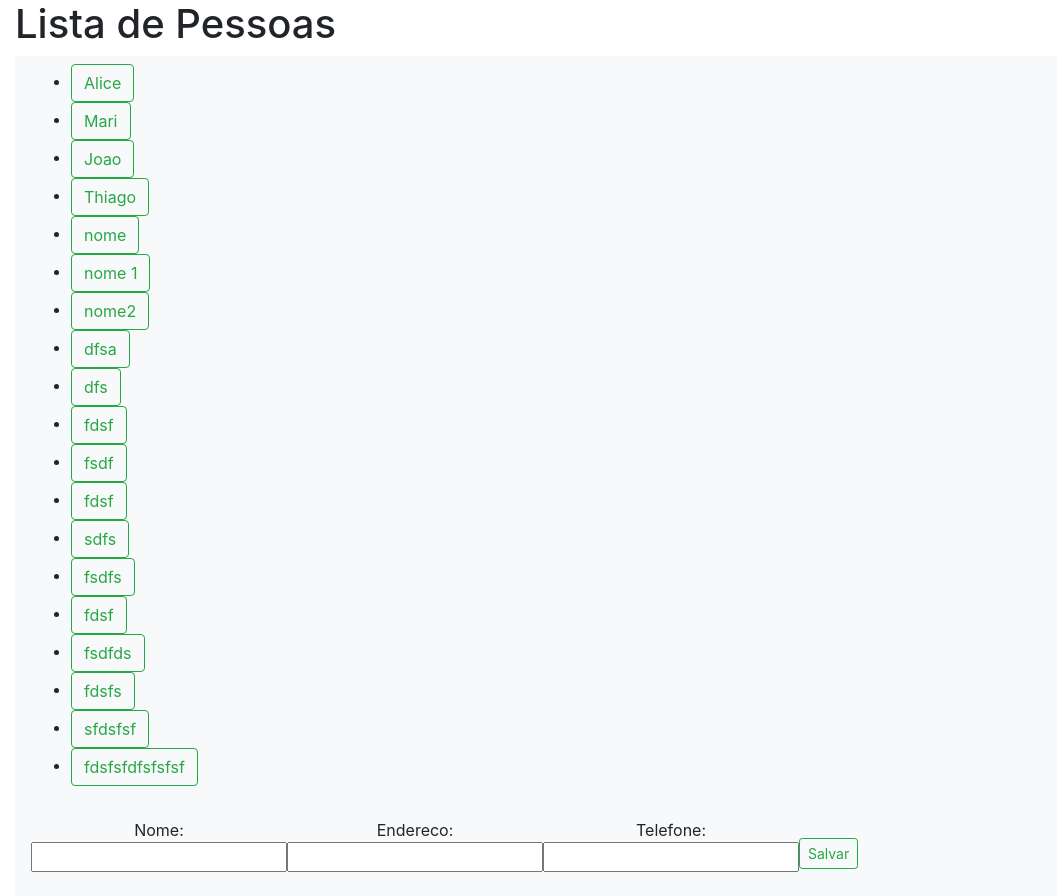
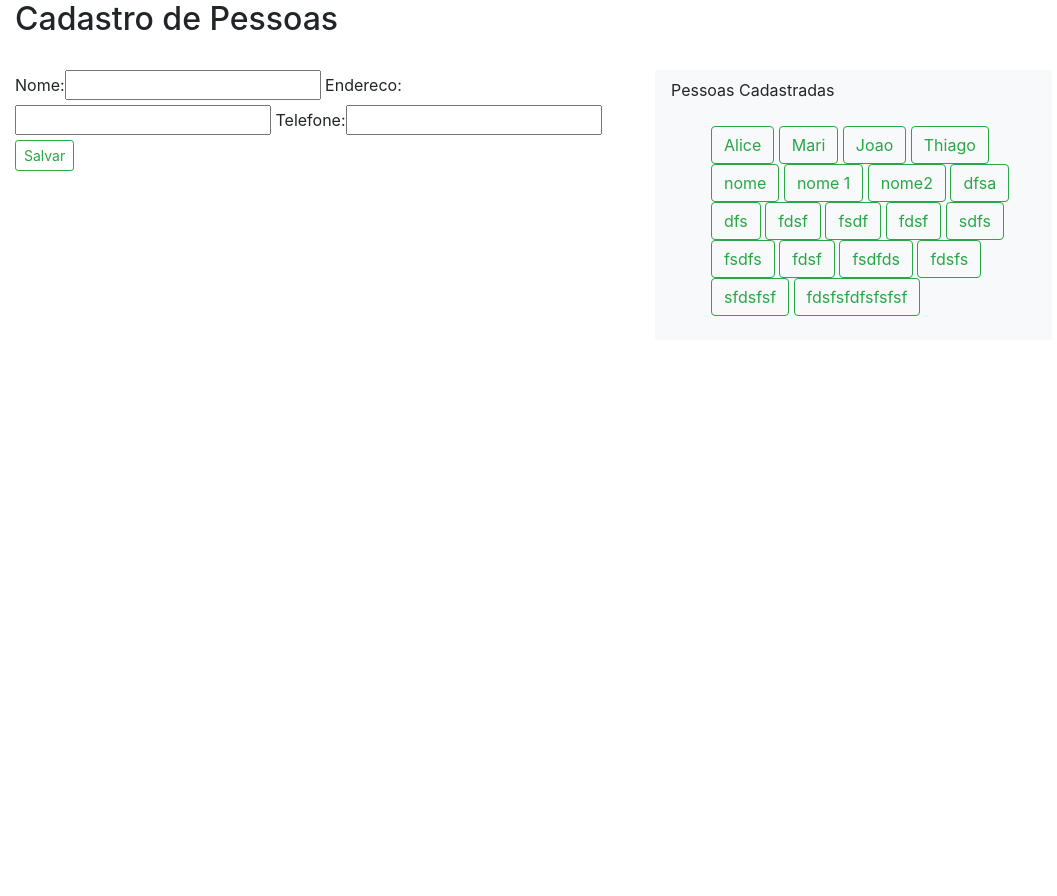
Before and after one commit to diegopmayer/ProjetoFinal, a Django app: page /core/pessoas/ in a window 1280 px wide. Shown: the whole page, without its empty margins (0-1057 px from the left). After the commit the page ends 316 px from the top, so only its background shows below. Run offline with Django 3.2, Linux system fonts and the light colour scheme; data comes from the database, SQL or seed files in the repository; both versions use the stored data as it was after the commit; some libraries are stand-ins or nearby versions.

Commit message:
bootstrap style - mensalistas - listas - pessoas

```diff
--- a/core/templates/core/lista_mensalistas.html
+++ b/core/templates/core/lista_mensalistas.html
@@ -3,7 +3,7 @@
 {% load bootstrap %}
 {% block main %}
 
-<div class="container-fluid" style="background-image: url('https://s2.best-wallpaper.net/wallpaper/2560x1600/1402/Rolls-Royce-black-luxury-car-in-speed_2560x1600.jpg'); background-repeat: no-repeat; background-size: cover; background-position: center center;">
+    <div style="background-image: url('https://s2.best-wallpaper.net/wallpaper/2560x1600/1402/Rolls-Royce-black-luxury-car-in-speed_2560x1600.jpg'); background-repeat: no-repeat; background-size: cover; background-position: center center;">
             <nav class="navbar navbar-light">
                 <a class="bavbar-brand"><h2>Cadastro de Mensalistas</h2></a>
             </nav>
@@ -11,7 +11,8 @@
 
         <div class="row">
             <div class="col-sm-6">
-            <form action="{% url 'core_mensalista_add' %}" method="POST">{% csrf_token %}
+                <form action="{% url 'core_mensalista_add' %}" method="POST">
+                    {% csrf_token %}
                     {{ form|bootstrap }}
                     <button type="submit" class="btn btn-light">Salvar</button>
                 </form>
--- a/core/templates/core/lista_pessoas.html
+++ b/core/templates/core/lista_pessoas.html
@@ -1,29 +1,41 @@
 {% extends 'base.html' %}
 
+{% load bootstrap %}
 {% block main %}
     <title>Cadastro de Pessoas</title>
-    <h1>Lista de Pessoas</h1>
+    <h2>Cadastro de Pessoas</h2><br>
 
-    <nav class="navbar navbar-light bg-light">
-        <ul>
+    <div class="row">
+
+        <div class="col-sm-6">
+            <form action="{% url 'core_pessoas_add' %}" method="POST">
+                {% csrf_token %}
+                {{ form|bootstrap }}
+                <button class="btn btn-sm btn-outline-success" type="submit" >Salvar</button>
+            </form>
+        </div>
+
+        <div class="col-sm-4">
+            <nav class="navbar navbar-light bg-light">Pessoas Cadastradas
+                <ul><br>
                     {% for pessoa in pessoas %}
-                <li>
                         <a href="{% url 'core_pessoas_update' pessoa.id %}">
                             <button class="btn btn-outline-success my-2 my-sm-0">
                                 {{ pessoa.nome }}
                             </button>
                         </a>
-                </li>
                     {% endfor %}
                 </ul>
             </nav>
+        </div>
 
-    <nav class="navbar navbar-light bg-light">
-        <form class="form-inline" action="{% url 'core_pessoas_add' %}" method="POST">
-            {% csrf_token %}
-            {{ form.as_p }}
-            <button class="btn btn-sm btn-outline-success" type="submit" >Salvar</button>
-        </form>
-    </nav>
+    </div>
+
+    <div class="row">
+
+    </div>
+
+
+
 
 {% endblock %}
```
Also changed, not shown: core/templates/core/index.html (+4 -4 lines), db.sqlite3. Lines whose indentation alone changed are shown as unchanged.
